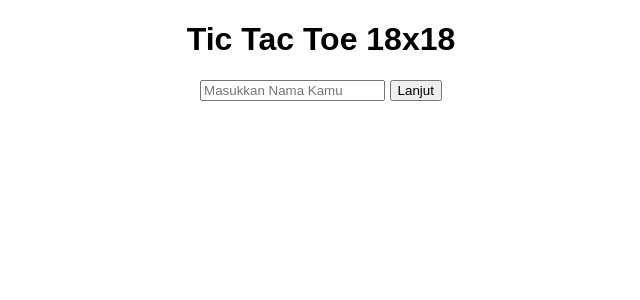
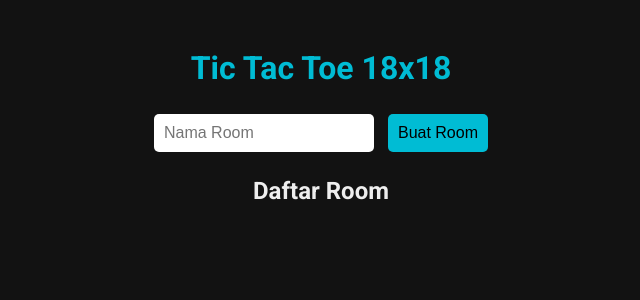
Before and after one commit to Mafatikhul281/Tictactoe18, a Flask app: page / in a window 1280 px wide. Shown: the top 300 px of the page, without its empty margins (319-959 px from the left). Run offline with Flask 3, Linux system fonts and the light colour scheme; some libraries are stand-ins or nearby versions.

Commit message:
Update index.html

```diff
--- a/templates/index.html
+++ b/templates/index.html
@@ -4,33 +4,90 @@
   <meta charset="UTF-8">
   <title>Tic Tac Toe 18x18</title>
   <script src="https://cdn.socket.io/4.6.1/socket.io.min.js"></script>
-  <link rel="stylesheet" href="/static/style.css">
+  <link href="https://fonts.googleapis.com/css2?family=Roboto:wght@400;700&display=swap" rel="stylesheet">
+  <style>
+    body {
+      background-color: #121212;
+      color: #eee;
+      font-family: 'Roboto', sans-serif;
+      text-align: center;
+      padding: 20px;
+    }
+
+    h1 {
+      color: #00bcd4;
+    }
+
+    input, button {
+      padding: 10px;
+      margin: 5px;
+      border: none;
+      border-radius: 5px;
+      font-size: 16px;
+    }
+
+    input {
+      width: 200px;
+    }
+
+    button {
+      background-color: #00bcd4;
+      color: #000;
+      cursor: pointer;
+      transition: background 0.3s ease;
+    }
+
+    button:hover {
+      background-color: #0097a7;
+    }
+
+    #roomList button {
+      margin: 2px;
+      background-color: #1e88e5;
+      color: white;
+    }
+
+    #gameBoard table {
+      margin: 20px auto;
+      border-collapse: collapse;
+    }
+
+    #gameBoard td {
+      width: 30px;
+      height: 30px;
+      border: 1px solid #555;
+      text-align: center;
+      font-size: 18px;
+      cursor: pointer;
+      background-color: white;
+      color: black;
+    }
+
+    #gameBoard td:hover {
+      background-color: #ddd;
+    }
+
+    #gameBoard p {
+      font-size: 18px;
+      margin-bottom: 10px;
+      color: #ccc;
+    }
+  </style>
 </head>
 <body>
   <h1>Tic Tac Toe 18x18</h1>
 
-  <div id="profileSection">
-    <input type="text" id="playerName" placeholder="Masukkan Nama Kamu">
-    <button onclick="saveName()">Lanjut</button>
+  <div id="menu">
+    <input type="text" id="roomInput" placeholder="Nama Room">
+    <button onclick="createRoom()">Buat Room</button>
+    <h2>Daftar Room</h2>
+    <div id="roomList"></div>
   </div>
 
-  <div id="roomSection" style="display:none;">
-    <input type="text" id="roomInput" placeholder="Nama Room">
-    <button onclick="createRoom()">Buat Room</button>
-    <div id="joinableRooms"></div>
-  </div>
+  <div id="gameBoard"></div>
+  <button id="surrenderBtn" onclick="surrender()" style="display:none;">Menyerah</button>
 
-  <div id="lobbySection" style="display:none;">
-    <h2>Lobby: <span id="lobbyRoomName"></span></h2>
-    <p>Pemain:</p>
-    <ul id="playerList"></ul>
-    <button id="startButton" onclick="startGame()">Mulai</button>
-  </div>
 
-  <div id="gameSection" style="display:none;">
-    <canvas id="gameCanvas" width="720" height="720"></canvas>
-  </div>
-
-  <script src="/static/script.js"></script>
+  <script src="{{ url_for('static', filename='script.js') }}"></script>
 </body>
 </html>
```
